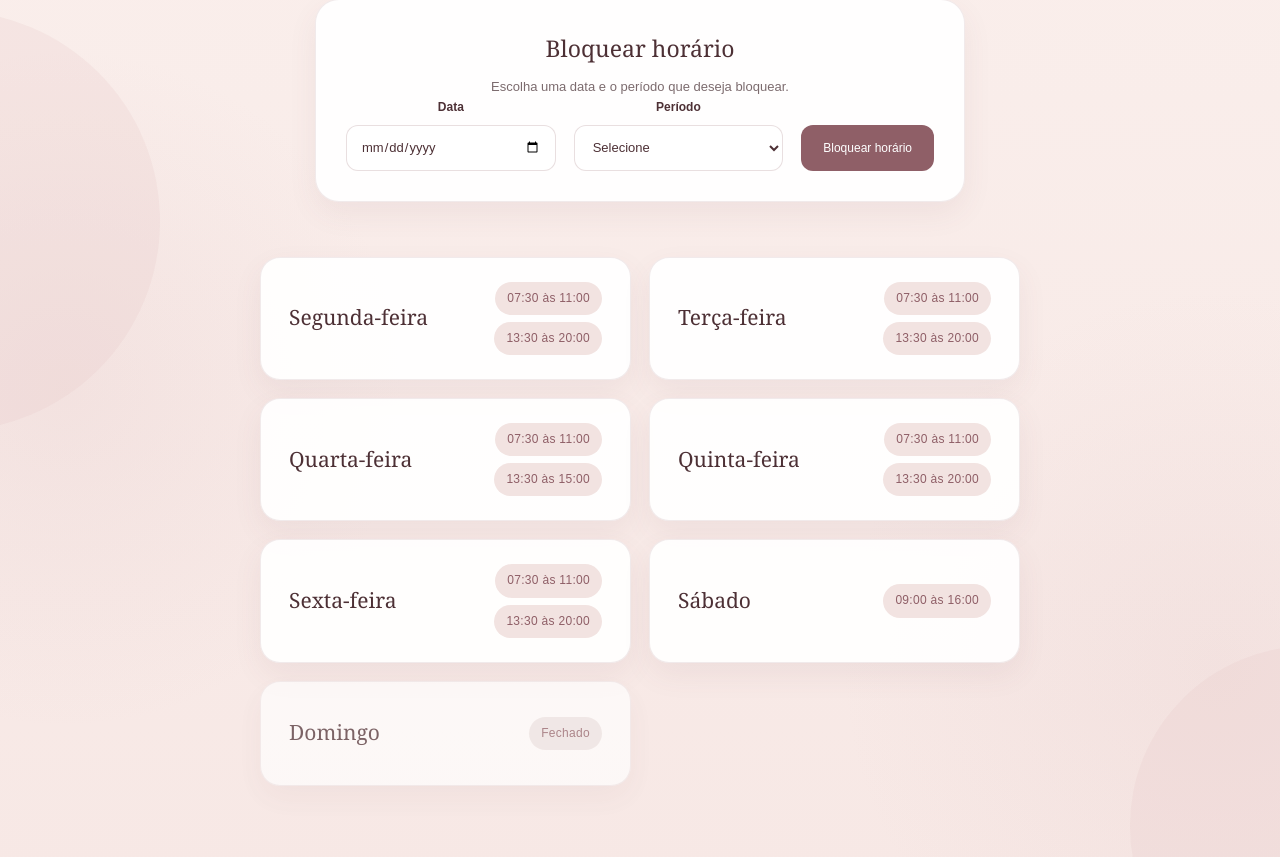
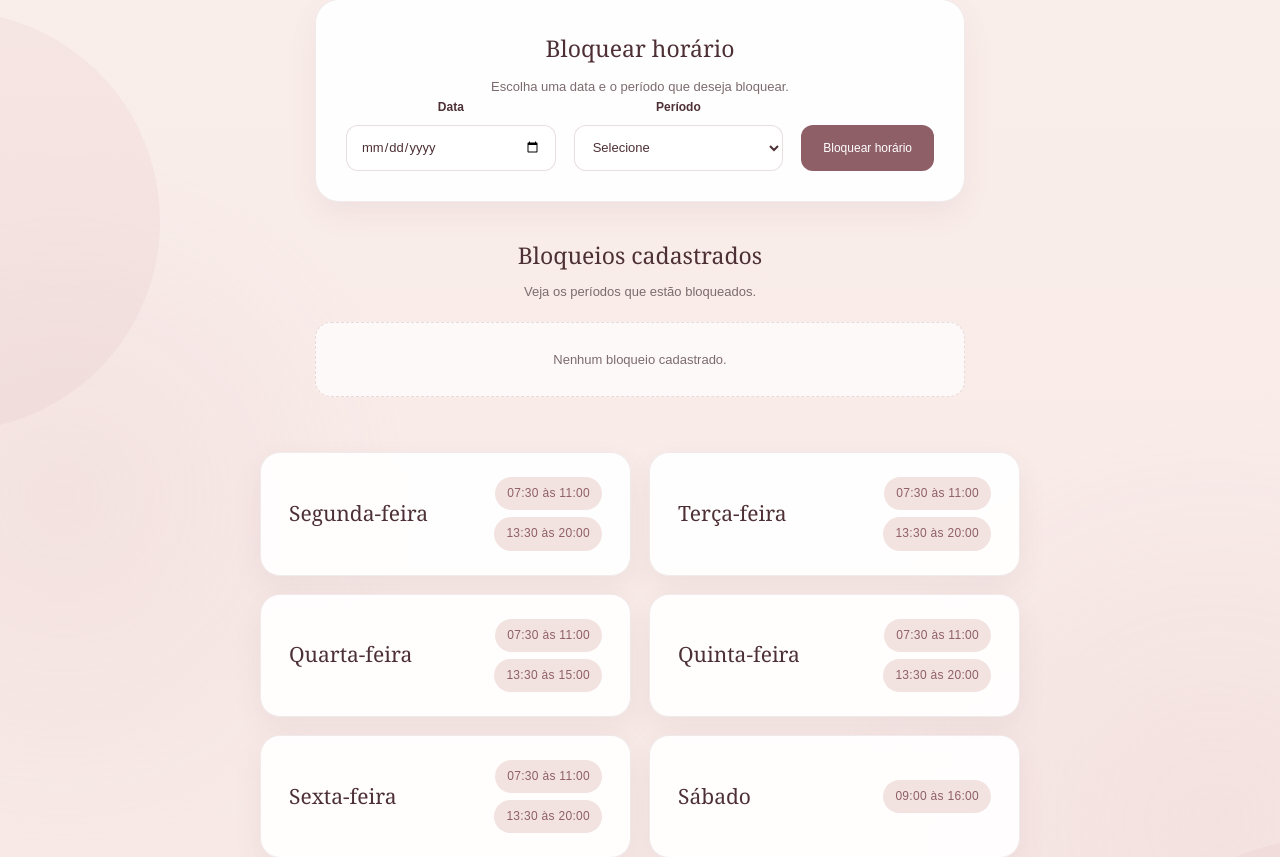
Before and after one commit to viniciusmacciel18-rgb/site_rayssa, a Flask app: template templates/horarios.html in a window 1280 px wide. Shown: the part 296-1153 px from the top of the page. Run offline with Flask 3, Linux system fonts and the light colour scheme; the template is opened without the code that fills it, so the values that code supplies are empty; some libraries are stand-ins or nearby versions.

Commit message:
Update horarios.html

```diff
--- a/templates/horarios.html
+++ b/templates/horarios.html
@@ -143,6 +143,67 @@
         </button>
 
     </form>
+
+</div>
+
+                    <div class="bloqueios-cadastrados">
+
+    <div class="bloqueios-titulo">
+
+        <h2>
+            Bloqueios cadastrados
+        </h2>
+
+        <p>
+            Veja os períodos que estão bloqueados.
+        </p>
+
+    </div>
+
+
+    {% if bloqueios %}
+
+        <div class="bloqueios-lista">
+
+            {% for bloqueio in bloqueios %}
+
+                <div class="bloqueio-item">
+
+                    <div class="bloqueio-info">
+
+                        <strong>
+                            {{ bloqueio.data }}
+                        </strong>
+
+                        <span>
+                            {% if bloqueio.periodo == "manha" %}
+                                Manhã
+                            {% elif bloqueio.periodo == "tarde" %}
+                                Tarde
+                            {% elif bloqueio.periodo == "dia" %}
+                                Dia inteiro
+                            {% endif %}
+                        </span>
+
+                    </div>
+
+                </div>
+
+            {% endfor %}
+
+        </div>
+
+    {% else %}
+
+        <div class="bloqueios-vazio">
+
+            <p>
+                Nenhum bloqueio cadastrado.
+            </p>
+
+        </div>
+
+    {% endif %}
 
 </div>
 
@@ -738,6 +799,204 @@
 
 }
 
+/* ==================================================
+   BLOQUEIOS CADASTRADOS
+   ================================================== */
+
+.bloqueios-cadastrados {
+
+    max-width: 900px;
+
+    margin: 0 auto 40px;
+
+}
+
+
+.bloqueios-titulo {
+
+    margin-bottom: 18px;
+
+}
+
+
+.bloqueios-titulo h2 {
+
+    margin: 0 0 7px;
+
+    color:
+        #4d3035;
+
+    font-family:
+        Georgia,
+        serif;
+
+    font-size: 23px;
+
+    font-weight: 500;
+
+}
+
+
+.bloqueios-titulo p {
+
+    margin: 0;
+
+    color:
+        #8f5f67;
+
+    font-family:
+        Arial,
+        sans-serif;
+
+    font-size: 13px;
+
+}
+
+
+.bloqueios-lista {
+
+    display: flex;
+
+    flex-direction: column;
+
+    gap: 12px;
+
+}
+
+
+.bloqueio-item {
+
+    display: flex;
+
+    align-items: center;
+
+    justify-content: space-between;
+
+    padding: 18px 22px;
+
+    background:
+        rgba(255, 255, 255, 0.92);
+
+    border:
+        1px solid
+        rgba(143, 95, 103, 0.12);
+
+    border-radius: 16px;
+
+    box-shadow:
+        0 8px 20px
+        rgba(111, 74, 80, 0.06);
+
+}
+
+
+.bloqueio-info {
+
+    display: flex;
+
+    align-items: center;
+
+    gap: 18px;
+
+}
+
+
+.bloqueio-info strong {
+
+    color:
+        #4d3035;
+
+    font-family:
+        Georgia,
+        serif;
+
+    font-size: 17px;
+
+    font-weight: 500;
+
+}
+
+
+.bloqueio-info span {
+
+    padding: 7px 13px;
+
+    border-radius: 20px;
+
+    background:
+        #f2e3e1;
+
+    color:
+        #8f5f67;
+
+    font-family:
+        Arial,
+        sans-serif;
+
+    font-size: 12px;
+
+}
+
+
+.bloqueios-vazio {
+
+    padding: 25px;
+
+    text-align: center;
+
+    background:
+        rgba(255, 255, 255, 0.70);
+
+    border:
+        1px dashed
+        rgba(143, 95, 103, 0.20);
+
+    border-radius: 16px;
+
+}
+
+
+.bloqueios-vazio p {
+
+    margin: 0;
+
+    color:
+        #8f5f67;
+
+    font-family:
+        Arial,
+        sans-serif;
+
+    font-size: 13px;
+
+}
+
+
+@media (max-width: 700px) {
+
+    .bloqueio-item {
+
+        padding: 16px;
+
+    }
+
+
+    .bloqueio-info {
+
+        gap: 10px;
+
+        flex-wrap: wrap;
+
+    }
+
+
+    .bloqueio-info strong {
+
+        font-size: 16px;
+
+    }
+
+}
 
     </style>
 
```
